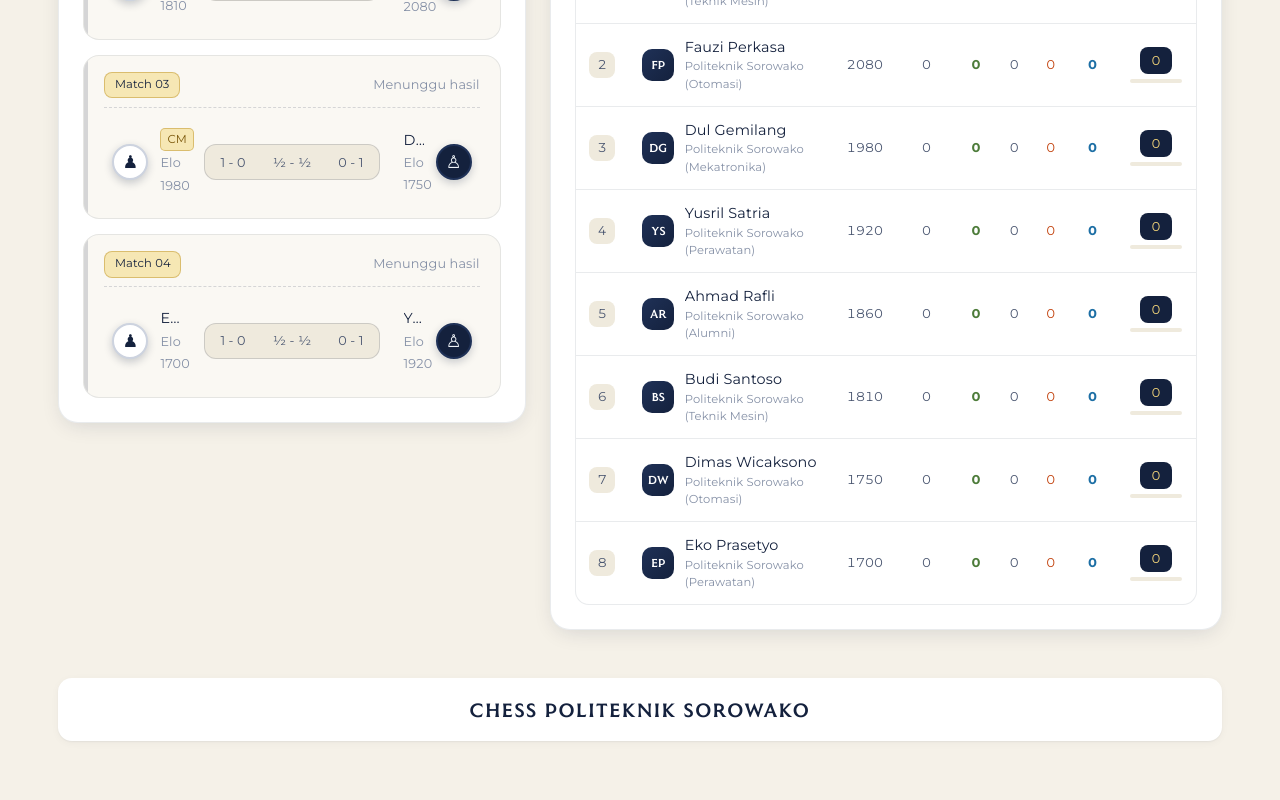
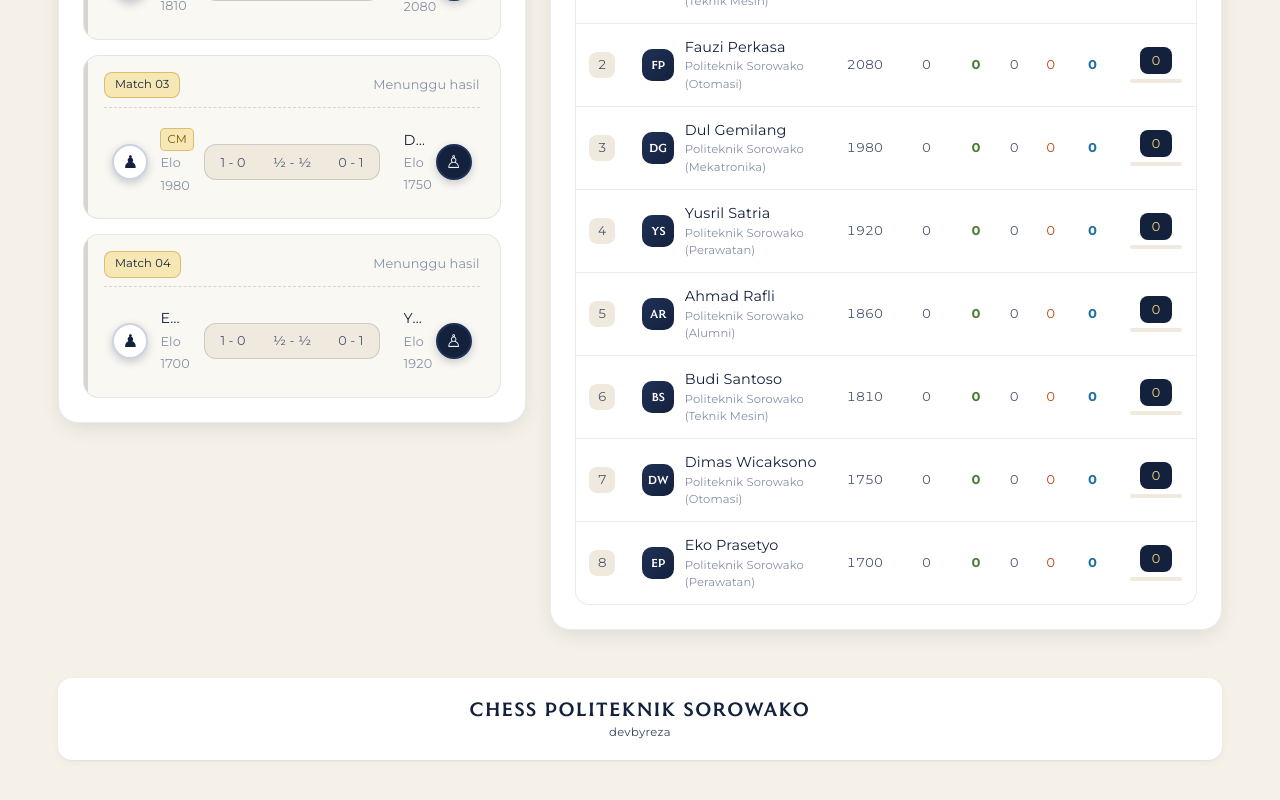
Before and after one commit to dev-byreza/dashboard-turnamen-chess, a Next.js app: page / in a window 1280 px wide. Shown: the part 1124-1924 px from the top of the page. Built offline with nearby package versions, Linux system fonts and the light colour scheme.

Commit message:
style: add subtle small devbyreza credit to footer

```diff
--- a/src/app/globals.css
+++ b/src/app/globals.css
@@ -1421,15 +1421,17 @@ body::before {
 /* ===== Simple White Footer ===== */
 .site-footer {
   margin-top: 3rem;
-  padding: 1.25rem 1.5rem;
+  padding: 1.15rem 1.5rem;
   background: #ffffff;
   border: 1px solid var(--border-card);
   border-radius: 14px;
   box-shadow: var(--shadow-sm);
   display: flex;
+  flex-direction: column;
   align-items: center;
   justify-content: center;
   text-align: center;
+  gap: 0.25rem;
 }
 
 .footer-title {
@@ -1438,6 +1440,15 @@ body::before {
   color: var(--navy);
   letter-spacing: 0.08em;
   text-transform: uppercase;
+}
+
+.footer-credit {
+  font-family: var(--font-body);
+  font-size: 0.72rem;
+  color: var(--text-sub);
+  letter-spacing: 0.03em;
+  font-weight: 400;
+  opacity: 0.85;
 }
 
 .broadcast-exit {
--- a/src/app/page.tsx
+++ b/src/app/page.tsx
@@ -273,6 +273,7 @@ export default function SwissTournamentPage() {
         {/* Simple White Footer */}
         <footer className="site-footer">
           <span className="footer-title">CHESS POLITEKNIK SOROWAKO</span>
+          <span className="footer-credit">devbyreza</span>
         </footer>
       </div>
 
```
